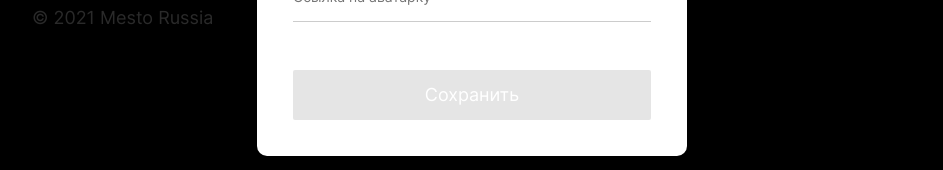
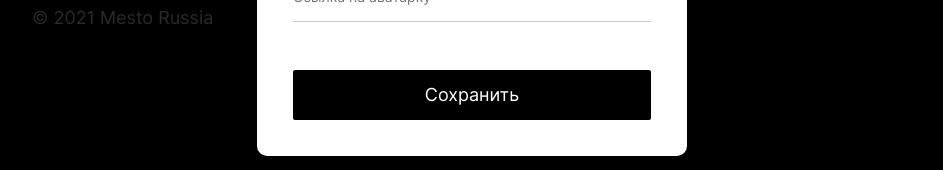
Before and after one commit to ilzira-mur/mesto-react, a React (Create React App) app: page / in a window 1280 px wide. Both pictures are taken after a click on the button 260 px from the left and 216 px from the top of the page. Shown: the part 384-554 px from the top of the page, without its empty margins (168-1111 px from the left). Built offline with nearby package versions, Linux system fonts and the light colour scheme; no server answers; a web font is replaced by a local one.

Commit message:
Avatar Popup

```diff
--- a/src/components/App.js
+++ b/src/components/App.js
@@ -4,6 +4,7 @@ import Main from './Main';
 import Footer from './Footer';
 import PopupWithForm from './PopupWithForm';
 import EditProfilePopup from './EditProfilePopup';
+import EditAvatarPopup from './EditAvatarPopup';
 import ImagePopup from './ImagePopup';
 import { CurrentUserContext } from '../contexts/CurrentUserContext';
 import api from '../utils/api';
@@ -26,15 +27,22 @@ function App() {
       }).catch(err => console.log(`${err}`))
   }, [])
 
-  const handleUpdateUser =(userInfo) => {
+  const handleUpdateUser = (userInfo) => {
     api.setUserInfo(userInfo)
     .then((newUser) => {
         setCurrentUser(newUser);
         closeAllPopups();
     })
     .catch(err => console.log(`${err}`))
+  }
 
-
+  const handleUpdateAvatar = (userInfo) => {
+    api.changeUserAvatar(userInfo)
+    .then((avatar) => {
+      setCurrentUser(avatar);
+      closeAllPopups();
+    })
+    .catch(err => console.log(`${err}`))
   }
 
   const handleEditProfileClick = () => {
@@ -69,11 +77,7 @@ function App() {
       <Main onEditProfile={handleEditProfileClick} onEditAvatar={handleEditAvatarClick} onAddPlace={handleAddPlaceClick} onDeleteCard={handleDeleteCardClick} onCardClick={setSelectedCard}/>
       <Footer/>
       <EditProfilePopup isOpen={isEditProfilePopupOpen} onClose={closeAllPopups} onUpdateUser={handleUpdateUser} />
-      <PopupWithForm title={'Обновить аватар'} name={'avatar-edit'} isOpen={isEditAvatarPopupOpen} onClose={closeAllPopups}>
-            <input type="url" id="avatarlink" name="avatarlink" className="popup__input popup__input_type_avatar-edit" placeholder="Ссылка на аватарку" required/>
-                <span className="popup__span-error" id="avatarlink-error"></span>
-                <button type="submit" className="popup__button popup__button_type_save popup__button_type_avatar-edit popup__button_disabled">Сохранить</button>
-      </PopupWithForm>
+      <EditAvatarPopup isOpen={isEditAvatarPopupOpen} onClose={closeAllPopups} onUpdateAvatar={handleUpdateAvatar} />
       <PopupWithForm title={'Новое место'} name={'add-card'} isOpen={isAddPlacePopupOpen} onClose={closeAllPopups}>
             <input type="text" id="cardname" name="cardname" className="popup__input popup__input_type_card-name" placeholder="Название" minLength="2" maxLength="30" required/>
               <span className="popup__span-error" id="cardname-error"></span>
--- /dev/null
+++ b/src/components/EditAvatarPopup.js
@@ -0,0 +1,23 @@
+import React from 'react';
+import PopupWithForm from './PopupWithForm';
+
+function EditAvatarPopup({isOpen, onClose, onUpdateAvatar}) {
+    const EditAvatarRef = React.useRef('');
+    function handleSubmit(e) {
+        e.preventDefault();
+
+        onUpdateAvatar({
+          avatar: EditAvatarRef.current.value,
+        });
+      }
+    return (
+    <PopupWithForm title={'Обновить аватар'} name={'avatar-edit'} isOpen={isOpen} onClose={onClose} onSubmit={handleSubmit}>
+                <input ref={EditAvatarRef} type="url" id="avatarlink" name="avatarlink" className="popup__input popup__input_type_avatar-edit" placeholder="Ссылка на аватарку" required/>
+                <span className="popup__span-error" id="avatarlink-error"></span>
+                <button type="submit" className="popup__button popup__button_type_save popup__button_type_avatar-edit">Сохранить</button>
+      </PopupWithForm>
+    )
+
+}
+
+export default EditAvatarPopup;
--- a/src/utils/api.js
+++ b/src/utils/api.js
@@ -41,9 +41,7 @@ class Api {
     return fetch(`${this._url}/users/me/avatar`, {
       method: "PATCH",
       headers: this._headers,
-      body: JSON.stringify({
-        avatar: avatar.avatarlink,
-      }),
+      body: JSON.stringify(avatar),
     }).then(this._getResponseData);
   }
 
```
